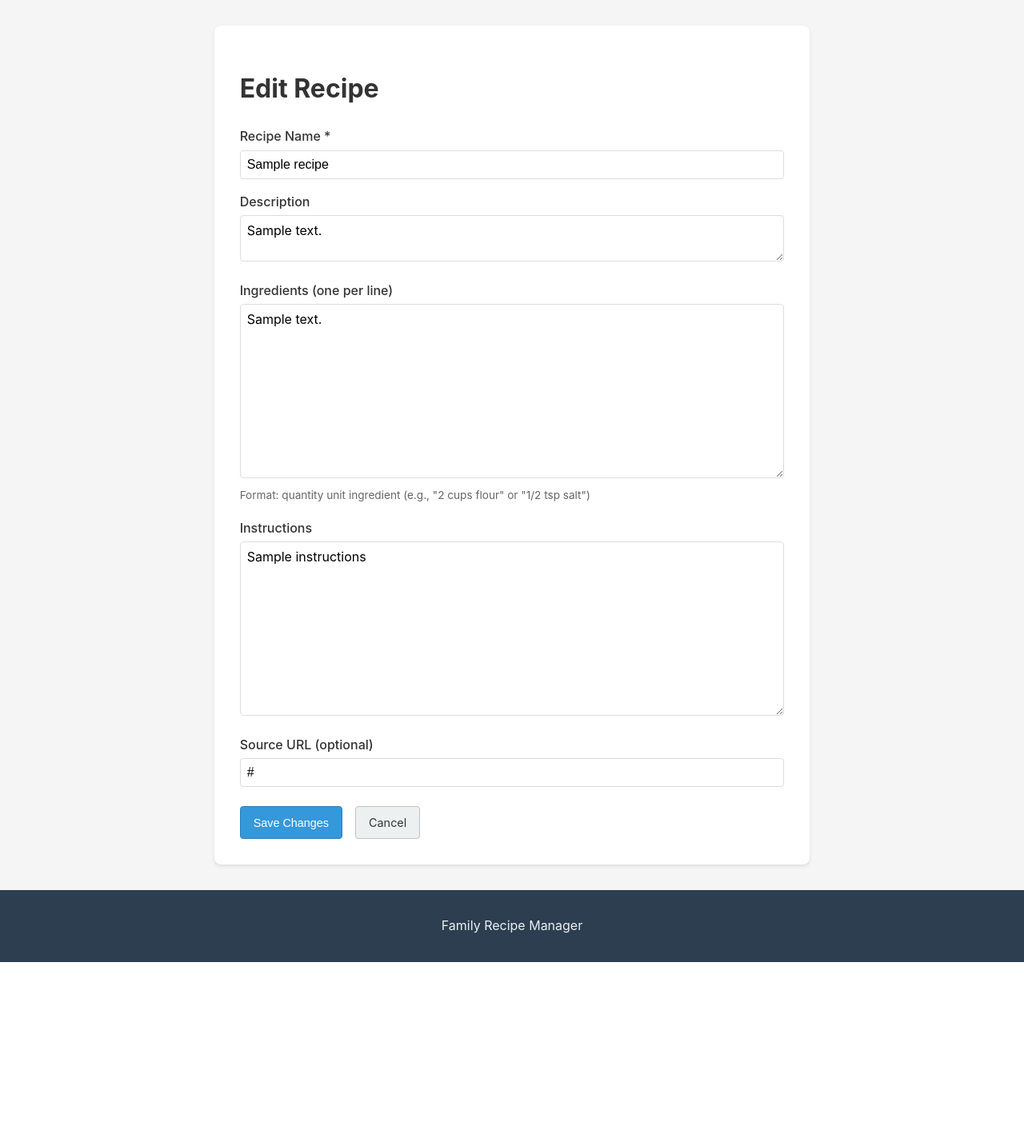
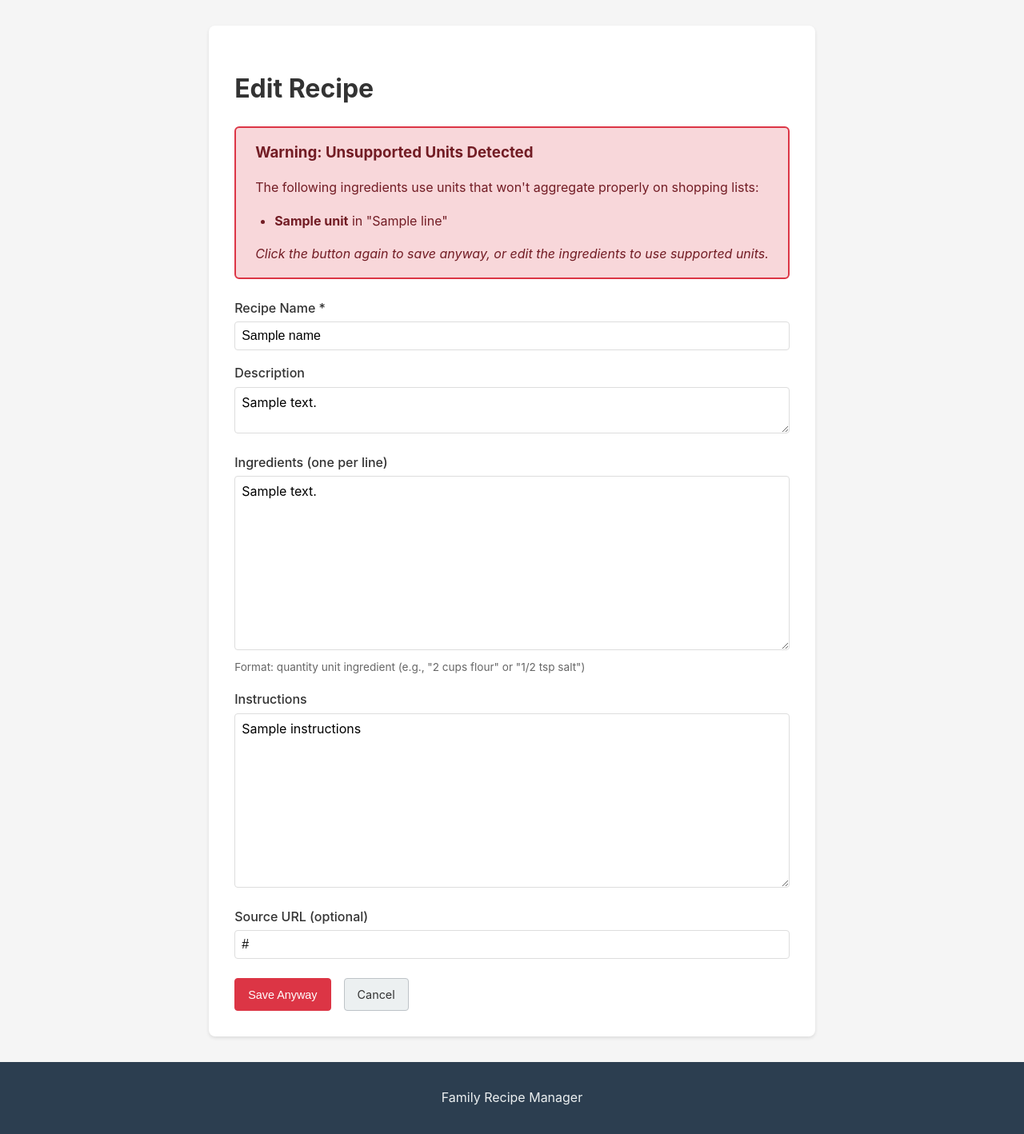
Before and after one commit to MichaelEbbert/recipeshoppinglist, a FastAPI app: template app/templates/recipes/edit.html in a window 1280 px wide. Shown: the part 64-1482 px from the top of the page at 80% size. Before the commit the page ends 1267 px from the top, so only its background shows below. Run offline with FastAPI, Linux system fonts and the light colour scheme; the template is opened without the code that fills it: most values are stand-ins (such as "Sample title", 1, 10 or a date in 2020); some libraries are stand-ins or nearby versions.

Commit message:
Add warning for unsupported units in recipe editor
- Detect unsupported units (like "package") when creating/editing recipes
- Show red warning box on first submit, require second click to confirm
- Change source_url input from type="url" to type="text" to allow empty values

Co-Authored-By: Claude Opus 4.5 <noreply@anthropic.com>

```diff
--- a/app/static/css/style.css
+++ b/app/static/css/style.css
@@ -705,6 +705,45 @@ body {
     color: #721c24;
 }
 
+/* Unit warnings */
+.unit-warnings {
+    background: #f8d7da;
+    border: 2px solid #dc3545;
+    border-radius: 6px;
+    padding: 1rem 1.5rem;
+    margin-bottom: 1.5rem;
+    color: #721c24;
+}
+
+.unit-warnings h3 {
+    margin: 0 0 0.5rem 0;
+    color: #721c24;
+}
+
+.unit-warnings ul {
+    margin: 0.5rem 0;
+    padding-left: 1.5rem;
+}
+
+.unit-warnings li {
+    margin: 0.25rem 0;
+}
+
+.unit-warnings p:last-child {
+    margin-bottom: 0;
+    font-style: italic;
+}
+
+.btn-warning {
+    background: #dc3545;
+    border-color: #dc3545;
+}
+
+.btn-warning:hover {
+    background: #c82333;
+    border-color: #bd2130;
+}
+
 /* Error page */
 .error-page {
     text-align: center;
--- a/app/templates/recipes/edit.html
+++ b/app/templates/recipes/edit.html
@@ -6,16 +6,33 @@
 <div class="recipe-edit">
     <h1>{% if recipe %}Edit Recipe{% else %}New Recipe{% endif %}</h1>
 
+    {% if unit_warnings %}
+    <div class="unit-warnings">
+        <h3>Warning: Unsupported Units Detected</h3>
+        <p>The following ingredients use units that won't aggregate properly on shopping lists:</p>
+        <ul>
+            {% for warning in unit_warnings %}
+            <li><strong>{{ warning.unit }}</strong> in "{{ warning.line }}"</li>
+            {% endfor %}
+        </ul>
+        <p>Click the button again to save anyway, or edit the ingredients to use supported units.</p>
+    </div>
+    {% endif %}
+
     <form method="post" action="{% if recipe %}/recipes/{{ recipe.id }}/edit{% else %}/recipes/new{% endif %}">
+        {% if unit_warnings %}
+        <input type="hidden" name="confirm_unsupported" value="1">
+        {% endif %}
+
         <div class="form-group">
             <label for="name">Recipe Name *</label>
             <input type="text" id="name" name="name" required
-                   value="{{ recipe.name if recipe else '' }}">
+                   value="{{ name if name is defined else (recipe.name if recipe else '') }}">
         </div>
 
         <div class="form-group">
             <label for="description">Description</label>
-            <textarea id="description" name="description" rows="2">{{ recipe.description if recipe else '' }}</textarea>
+            <textarea id="description" name="description" rows="2">{{ description if description is defined else (recipe.description if recipe else '') }}</textarea>
         </div>
 
         <div class="form-group">
@@ -27,18 +44,24 @@
 
         <div class="form-group">
             <label for="instructions">Instructions</label>
-            <textarea id="instructions" name="instructions" rows="10">{{ recipe.instructions if recipe else '' }}</textarea>
+            <textarea id="instructions" name="instructions" rows="10">{{ instructions if instructions is defined else (recipe.instructions if recipe else '') }}</textarea>
         </div>
 
         <div class="form-group">
             <label for="source_url">Source URL (optional)</label>
-            <input type="url" id="source_url" name="source_url"
-                   value="{{ recipe.source_url if recipe else '' }}">
+            <input type="text" id="source_url" name="source_url"
+                   value="{{ source_url if source_url is defined else (recipe.source_url if recipe else '') }}">
         </div>
 
         <div class="form-actions">
-            <button type="submit" class="btn btn-primary">
-                {% if recipe %}Save Changes{% else %}Create Recipe{% endif %}
+            <button type="submit" class="btn btn-primary{% if unit_warnings %} btn-warning{% endif %}">
+                {% if unit_warnings %}
+                    Save Anyway
+                {% elif recipe %}
+                    Save Changes
+                {% else %}
+                    Create Recipe
+                {% endif %}
             </button>
             <a href="{% if recipe %}/recipes/{{ recipe.id }}{% else %}/recipes{% endif %}" class="btn">Cancel</a>
         </div>
```
Also changed, not shown: app/routers/recipes.py (+49 -0 lines), app/unit_converter.py (+21 -0 lines).
